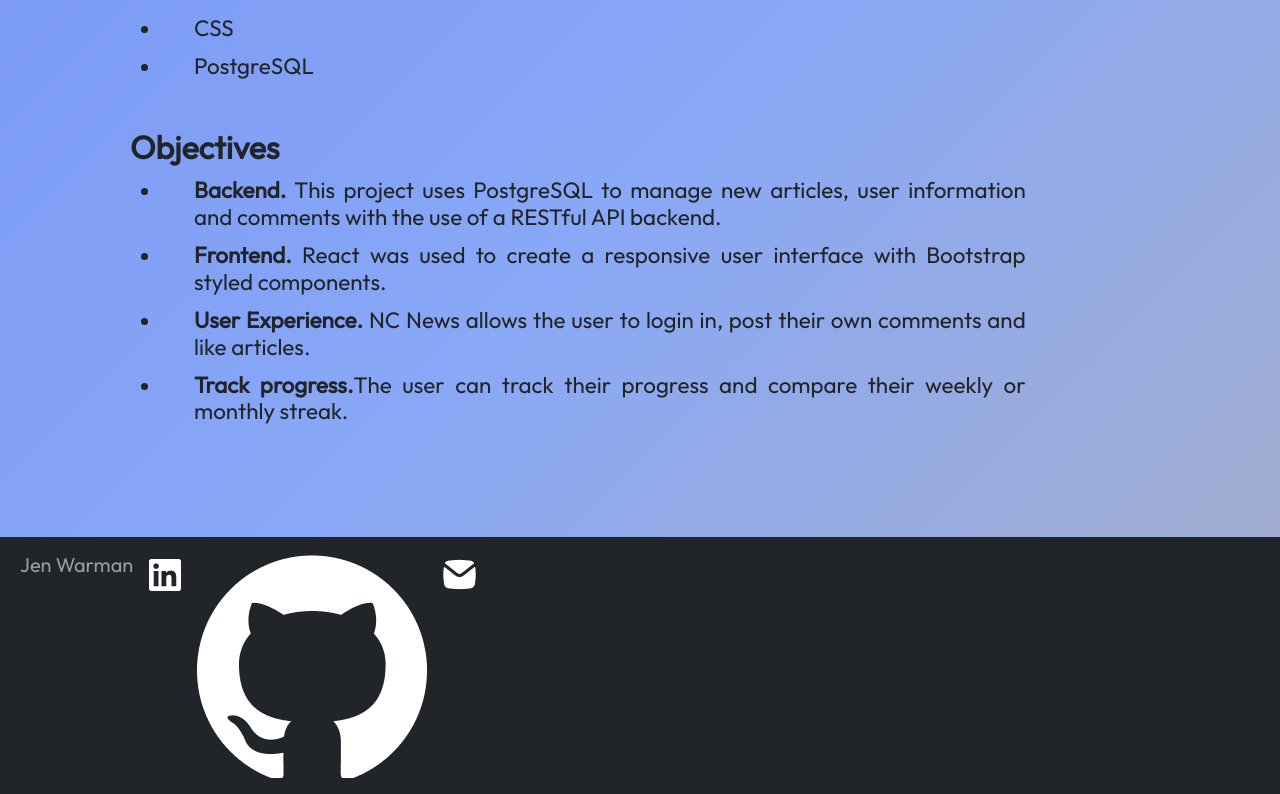
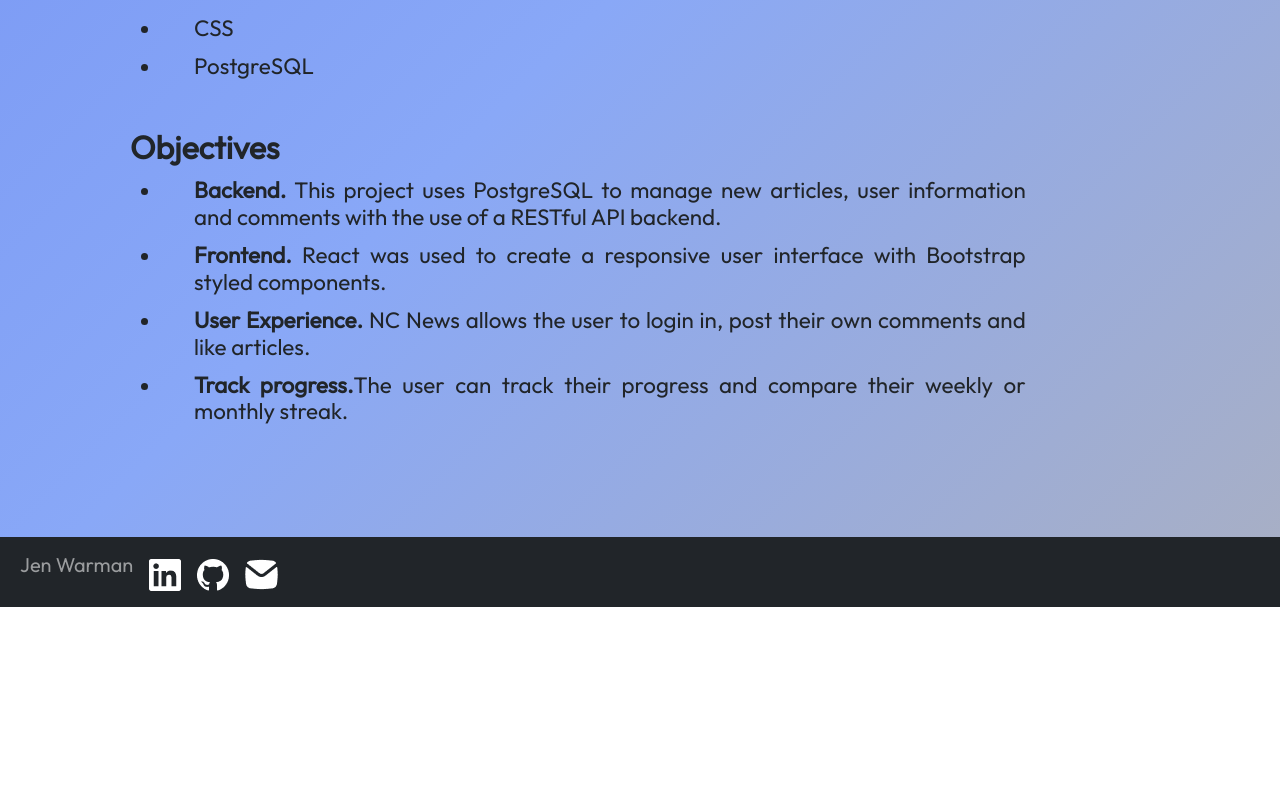
Before and after one commit to JenWarman/portfolio, a React (Vite) app: page /ncnews in a window 1280 px wide. Shown: the part 1158-1952 px from the top of the page. After the commit the page ends 1765 px from the top, so only its background shows below. Built offline with nearby package versions, Linux system fonts and the light colour scheme.

Commit message:
footer icons

```diff
--- a/src/components/Footer.jsx
+++ b/src/components/Footer.jsx
@@ -19,7 +19,7 @@ function Footer() {
           </Nav.Item>
           <Nav.Item className="social-icon">
             <Nav.Link href="https://github.com/JenWarman">
-              <Image src="../github-mark-white.png" />
+              <Image id='footer-icon'src="../Github.png" />
             </Nav.Link>
           </Nav.Item>
           <Nav.Item className="social-icon ">
```
Also changed, not shown: public/Github-icon.png (added), public/Github.png (added).
